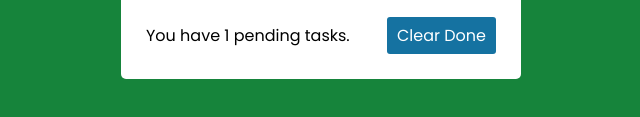
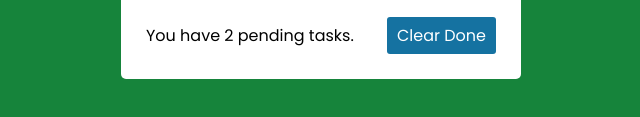
Before and after one commit to savannahcode/ToDoApp, a website built with Parcel: page index.html in a window 1280 px wide. Shown: the part 437-554 px from the top of the page, 319-959 px from the left. Built offline with nearby package versions, Linux system fonts and the light colour scheme.

Commit message:
Added it to state pending tasks number

```diff
--- a/index.html
+++ b/index.html
@@ -29,7 +29,7 @@
         </li>-->
       </ul>
       <div class="footer">
-        <span>You have 1 pending tasks.</span>
+        <span id="tasksLeft">You have 1 pending tasks.</span>
         <button id="clearDone">Clear Done</button>
       </div>
     </div>
--- a/src/index.js
+++ b/src/index.js
@@ -38,6 +38,7 @@ inputVal.addEventListener("keydown", checkEnter)
 const toDoList = document.querySelector(".todoList")
 let plusButton = document.getElementById("plus")
 const clearDoneButton = document.getElementById("clearDone")
+let tasksLeft = document.getElementById("tasksLeft")
 const deleteBtns = document.querySelectorAll("deleteBtn")
 let editBtn = document.querySelector("editBtn")
 
@@ -125,6 +126,14 @@ function renderToDos(array) {
   nonDeletedToDos.forEach((todo) => {
     renderToDo(todo)
   })
+
+  let tasksLeftNum = 0
+  array.forEach((task) => {
+    if (!task.todoComplete) {
+      tasksLeftNum++
+    }
+  })
+  tasksLeft.textContent = `You have ${tasksLeftNum} pending tasks.`
 }
 
 renderToDos(todos)
```
